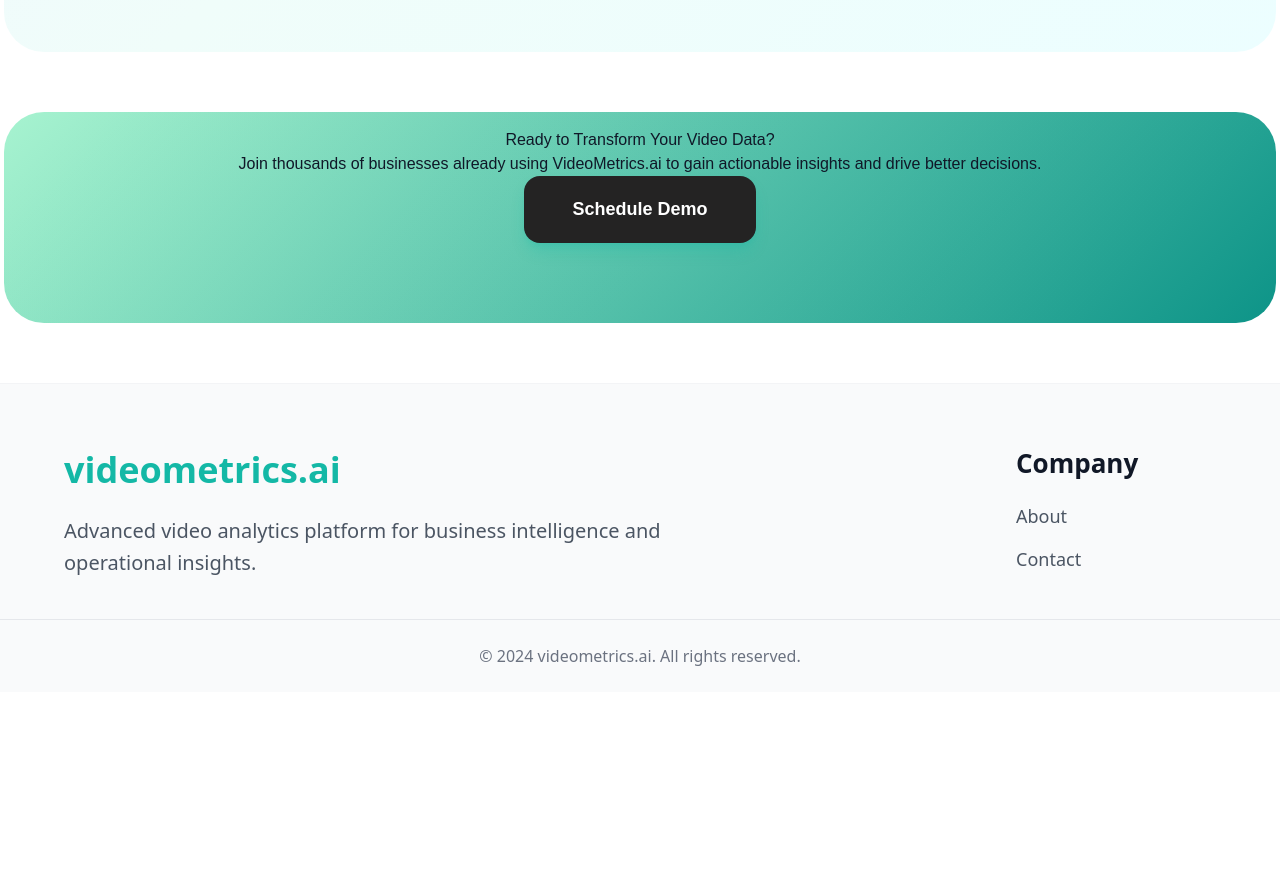
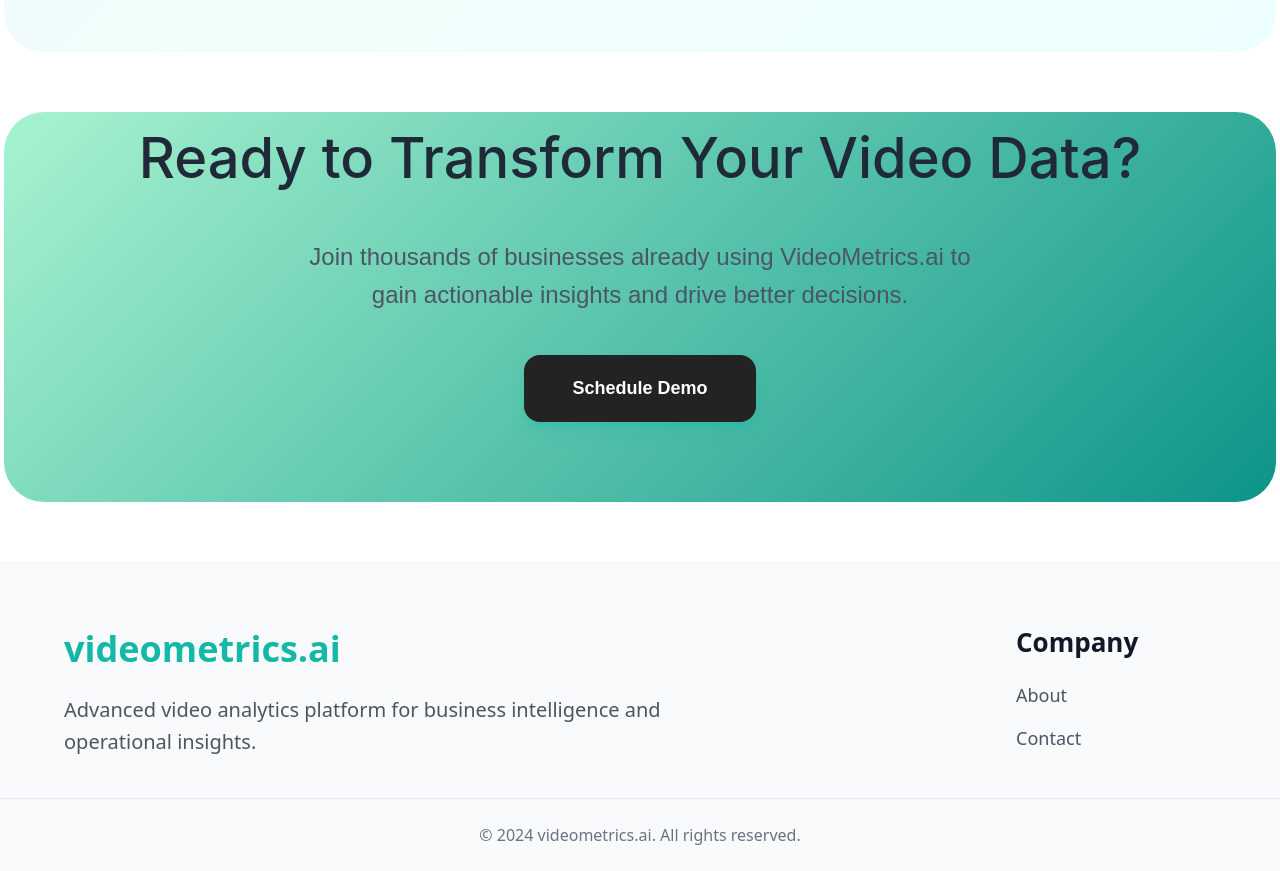
Before and after one commit to karthi0348/videometrics-ui, a Next.js app: page /howitworks in a window 1280 px wide. Shown: the part 3580-4451 px from the top of the page. Before the commit the page ends 4272 px from the top, so only its background shows below. Built offline with nearby package versions, Linux system fonts and the light colour scheme.

Commit message:
Ctasection fix

```diff
--- a/src/app/contact/styles/ContactHero.css
+++ b/src/app/contact/styles/ContactHero.css
@@ -114,7 +114,7 @@
 
 @media (max-width: 480px) {
   .contact-hero-section {
-    padding: 60px;
+    padding: 80px;
 
   }
 
@@ -127,7 +127,7 @@
 
   margin: 0 auto 1.5rem;
   color: #111827;
-  line-height: 1.1;
+  line-height: 0.8;
   max-width: 800px;
   animation: fadeInUp 0.8s ease-out 0.1s both;;
   }
--- a/src/app/howitworks/components/CTASection.tsx
+++ b/src/app/howitworks/components/CTASection.tsx
@@ -8,11 +8,11 @@
       className="section cta-section"
     >
       <div className="container">
-        <h2 className="title">
+        <h2 className="ctatitle">
           Ready to Transform Your Video Data?
         </h2>
 
-        <p className="subtitle">
+        <p className="subctatitle">
           Join thousands of businesses already using VideoMetrics.ai to gain
           actionable insights and drive better decisions.
         </p>
@@ -21,10 +21,7 @@
           <button className="demo-button">
             Schedule Demo
           </button>
-
         </div>
-
-
       </div>
     </section>
   );
```
